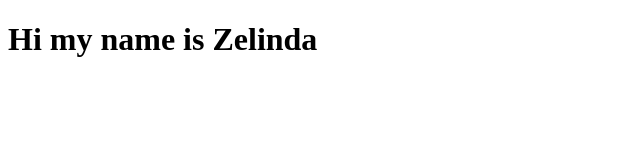
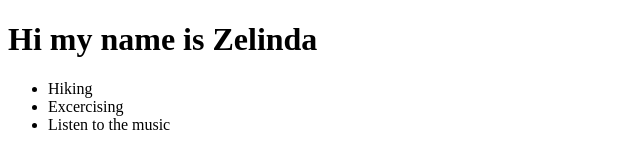
Before and after one commit to hizelinda/Hello_World, a plain HTML site: page index.html in a window 1280 px wide. Shown: the whole page, without its empty margins (0-640 px from the left). Drawn offline with Linux system fonts and the light colour scheme.

Commit message:
Added favorite hobbies

```diff
--- a/index.html
+++ b/index.html
@@ -5,5 +5,10 @@
 </head>
 <body>
   <h1>Hi my name is Zelinda</h1>
+  <ul>
+      <li>Hiking</li>
+      <li>Excercising</li>
+      <li>Listen to the music</li>
+  </ul>
 </body>
 </html>
```
